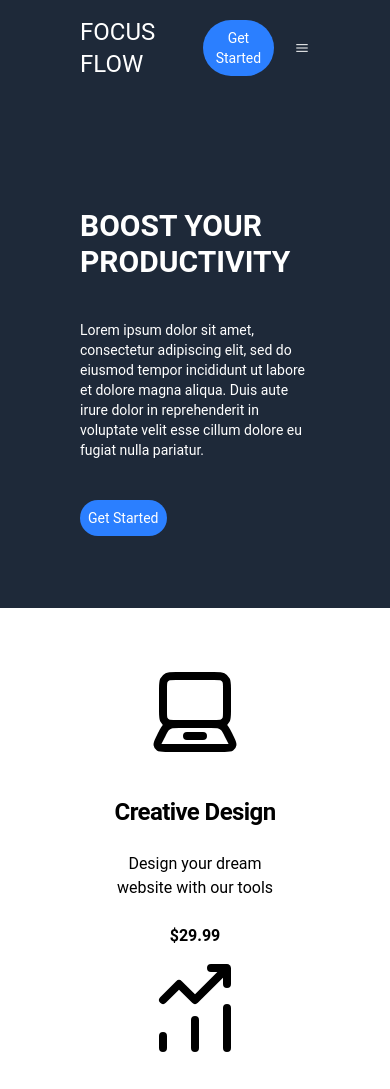
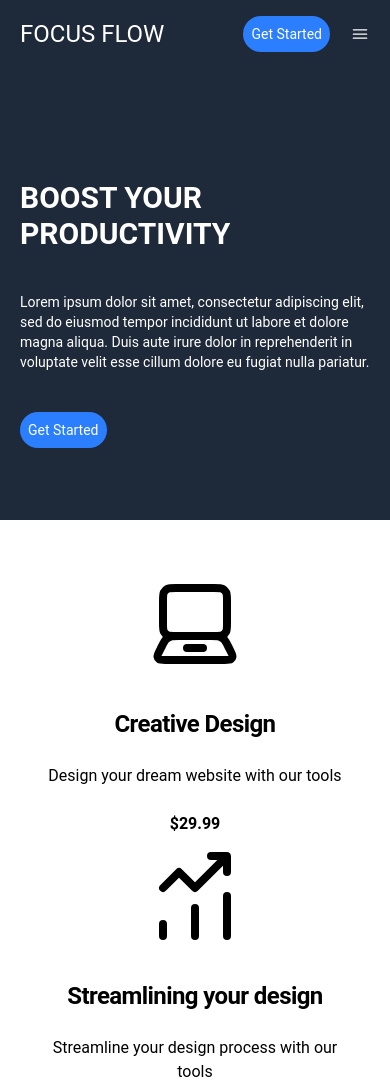
Before and after one commit to radityadias/simple_landing_page, a plain HTML site: page index.html in a window 390 px wide. Shown: the top 1089 px of the page. Drawn offline with nearby package versions, Linux system fonts and the light colour scheme.

Commit message:
reduce padding for phone

```diff
--- a/index.html
+++ b/index.html
@@ -13,7 +13,7 @@
   <body>
     <header>
       <nav
-        class="w-full px-20 py-4 bg-gray-800 text-white"
+        class="w-full p-5 md:px-20 py-4 bg-gray-800 text-white"
       >
         <div class="flex justify-between items-center">
           <a href="#" class="text-2xl md:text-3xl">FOCUS FLOW</a>
@@ -25,7 +25,7 @@
               </span>
             </button>
           </div>
-          <div id="navbar-menu" class="flex md:flex justify-center items-center justify-center w-full md:w-auto order-1 md:order-2 hidden md:block md:animate-none absolute md:relative top-16 md:top-0 left-0 md:left-0 bg-gray-800 px-20 md:bg-transparent md:p-0 rounded-lg md:rounded-none">
+          <div id="navbar-menu" class="flex md:flex justify-center items-center justify-center w-full md:w-auto order-1 md:order-2 hidden md:block md:animate-none absolute md:relative top-16 md:top-0 left-0 md:left-0 bg-gray-800 p-5 md:px-20 md:bg-transparent md:p-0 rounded-lg md:rounded-none">
             <ul class="flex flex-row justify-center items-center space-x-10 border border-gray-500 font-medium rounded-lg md:border-0 w-full py-6 md:p-0 mt-2 md:mt-0">
               <li><a class="navbar-link" href="#features">Features</a></li>
               <li><a class="navbar-link" href="#pricing">Pricing</a></li>
@@ -41,7 +41,7 @@
 
       <section
         id="hero"
-        class="w-full h-full grid grid-cols-1 md:grid-cols-2 gap-2 px-20 py-4 bg-gray-800"
+        class="w-full h-full grid grid-cols-1 md:grid-cols-2 gap-2 p-5 md:px-20 py-4 bg-gray-800"
       >
         <div class="text-white space-y-10 fade-in">
           <h1 class="text-3xl md:text-5xl"><b>BOOST YOUR PRODUCTIVITY</b></h1>
@@ -69,7 +69,7 @@
 
       <section
         id="features"
-        class="w-full h-auto bg-transparent px-20 py-4 mt-10 fade-in"
+        class="w-full h-auto bg-transparent p-5 md:px-20 py-4 mt-10 fade-in"
       >
         <div class="grid grid-cols-1 md:grid-cols-3 gap-3">
           <div class="flex justify-center">
@@ -151,7 +151,7 @@
       </section>
     </main>
 
-    <section id="pricing" class="w-full h-auto bg-transparent px-20 py-4 flex justify-center items-start">
+    <section id="pricing" class="w-full h-auto bg-transparent p-5 md:px-20 py-4 flex justify-center items-start">
       <div>
         <button id="button-month" type="button" class="w-20 bg-gray-100 p-2 text-center rounded-l-md">Month</button>
       </div>
```
